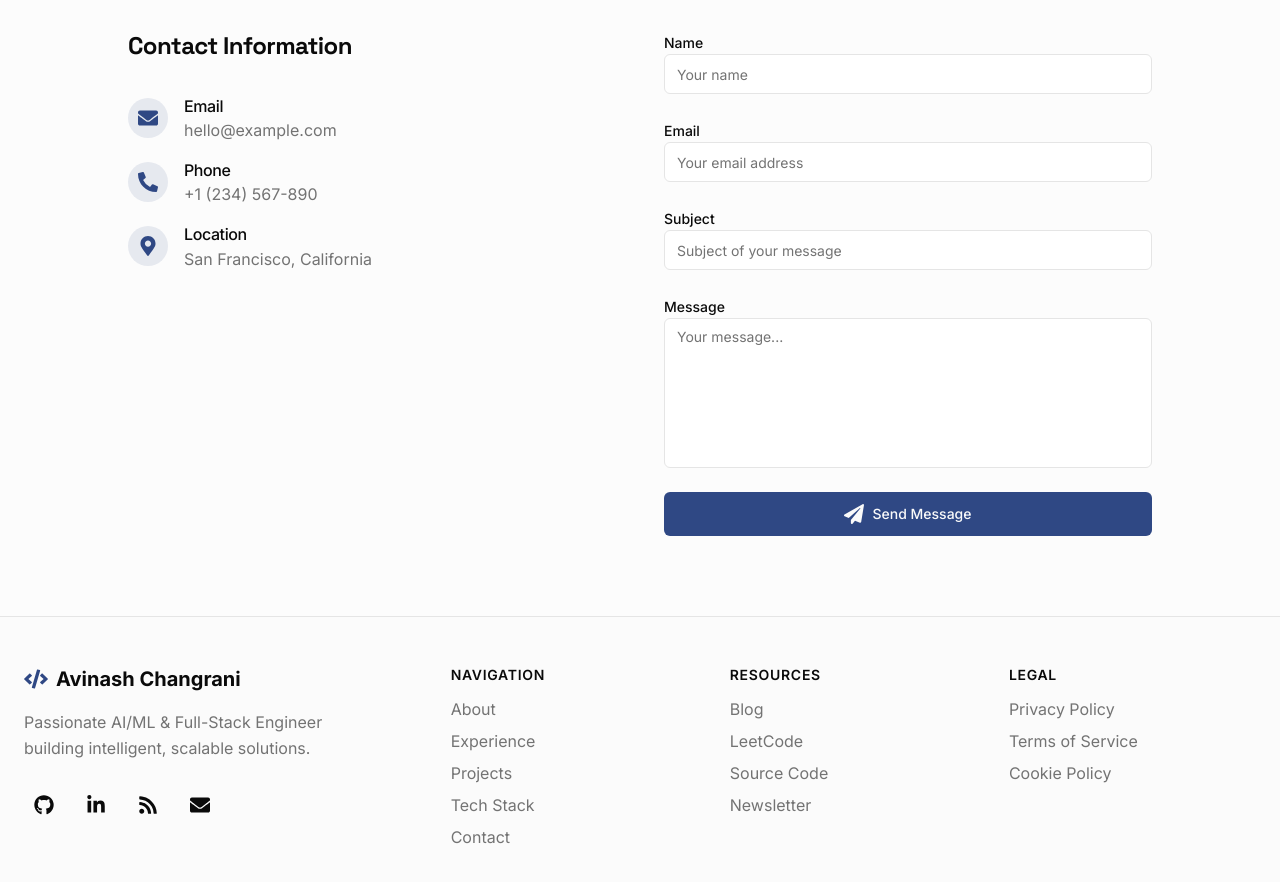
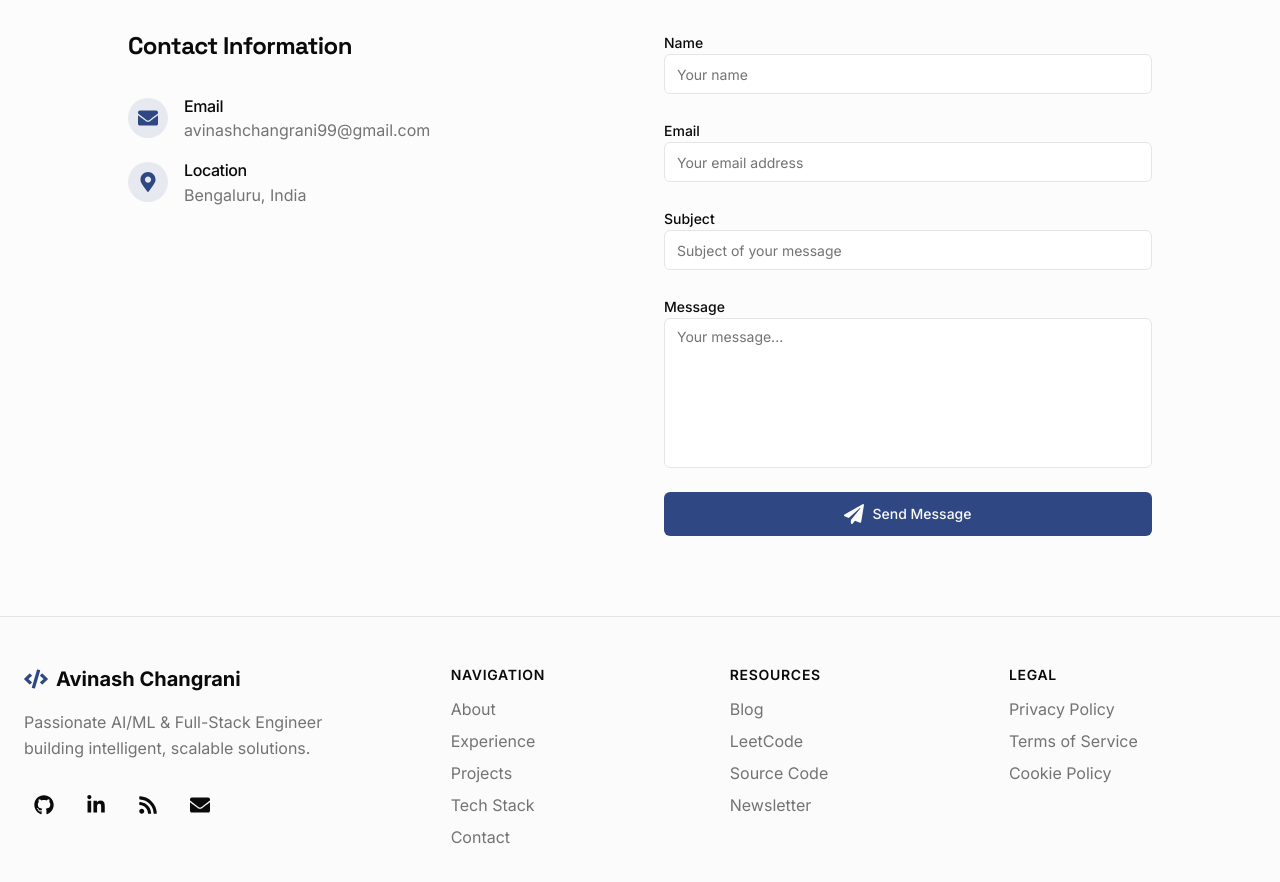
Before and after one commit to nabobery/PROJECT-PORTICO, a Next.js app: page / in a window 1280 px wide. Shown: the part 7580-8462 px from the top of the page. Built offline with nearby package versions, Linux system fonts and the light colour scheme.

Commit message:
Fixed contact section

```diff
--- a/components/sections/contact.tsx
+++ b/components/sections/contact.tsx
@@ -154,25 +154,10 @@ export default function Contact() {
                                 <div>
                                     <h4 className="font-medium">Email</h4>
                                     <a
-                                        href="mailto:hello@example.com"
+                                        href="mailto:avinashchangrani99@gmail.com"
                                         className="text-muted-foreground hover:text-primary transition-colors"
                                     >
-                                        hello@example.com
-                                    </a>
-                                </div>
-                            </div>
-
-                            <div className="flex items-start gap-4">
-                                <div className="w-10 h-10 rounded-full bg-primary/10 text-primary flex items-center justify-center flex-shrink-0 mt-1">
-                                    <FaPhoneAlt className="h-5 w-5" />
-                                </div>
-                                <div>
-                                    <h4 className="font-medium">Phone</h4>
-                                    <a
-                                        href="tel:+1234567890"
-                                        className="text-muted-foreground hover:text-primary transition-colors"
-                                    >
-                                        +1 (234) 567-890
+                                        avinashchangrani99@gmail.com
                                     </a>
                                 </div>
                             </div>
@@ -184,7 +169,7 @@ export default function Contact() {
                                 <div>
                                     <h4 className="font-medium">Location</h4>
                                     <p className="text-muted-foreground">
-                                        San Francisco, California
+                                        Bengaluru, India
                                     </p>
                                 </div>
                             </div>
```
